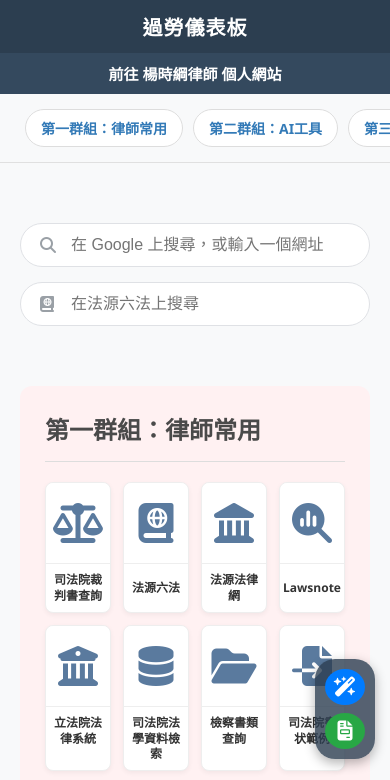
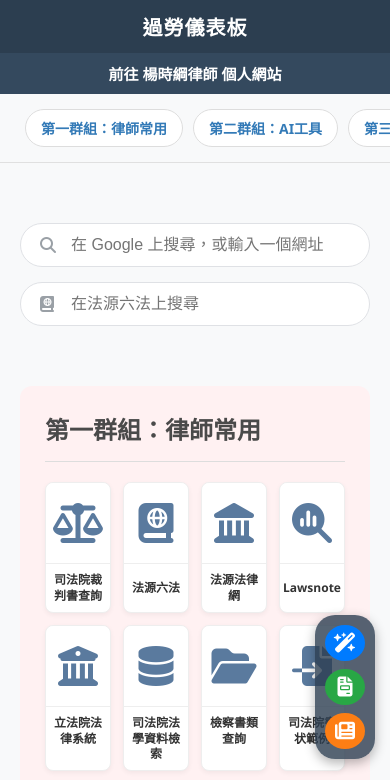
Before and after one commit to ysklushi/karoboard, a plain HTML site: page index.html in a window 390 px wide. Shown: the top 780 px of the page. Drawn offline with Linux system fonts and the light colour scheme.

Commit message:
增添第三個浮動按鈕

```diff
--- a/index.html
+++ b/index.html
@@ -50,12 +50,16 @@
             <i class="fa-solid fa-wand-magic-sparkles"></i>
             <span class="panel-text">文章整理小幫手</span>
         </a>
-        <!-- ▼▼▼ 新增的按鈕 ▼▼▼ -->
         <a href="judgment_tool.html" target="_blank" class="panel-button panel-button-alt" title="判決摘錄小工具">
             <i class="fa-solid fa-file-invoice"></i>
             <span class="panel-text">判決摘錄小工具</span>
         </a>
-        <!-- ▲▲▲ 新增的按鈕 ▲▲▲ -->
+        <!-- ▼▼▼ 新增的第三個按鈕 ▼▼▼ -->
+        <a href="https://touchstorm.netlify.app/" target="_blank" class="panel-button panel-button-warning" title="即時法律新聞">
+            <i class="fa-solid fa-newspaper"></i>
+            <span class="panel-text">即時法律新聞</span>
+        </a>
+        <!-- ▲▲▲ 新增的第三個按鈕 ▲▲▲ -->
     </div>
     <!-- ========================= -->
 
--- a/style.css
+++ b/style.css
@@ -329,6 +329,15 @@
     background-color: #218838;
 }
 
+/* ▼▼▼ 新增第三個按鈕的樣式 ▼▼▼ */
+.panel-button.panel-button-warning {
+    background-color: #fd7e14; /* 橘色 */
+}
+.panel-button.panel-button-warning:hover {
+    background-color: #e67e22; /* 深橘色 */
+}
+/* ▲▲▲ 新增第三個按鈕的樣式 ▲▲▲ */
+
 .panel-button i {
     font-size: 20px;
     width: 24px;
@@ -375,6 +384,10 @@
     .panel-button.panel-button-alt:hover {
         background-color: #28a745; /* 維持原色 */
     }
+    /* ▼▼▼ 新增按鈕在手機上的 hover 顏色 ▼▼▼ */
+    .panel-button.panel-button-warning:hover {
+        background-color: #fd7e14; /* 維持原色 */
+    }
 
     /* 手機上，隱藏文字，只留圖示 */
     .panel-button .panel-text {
```
